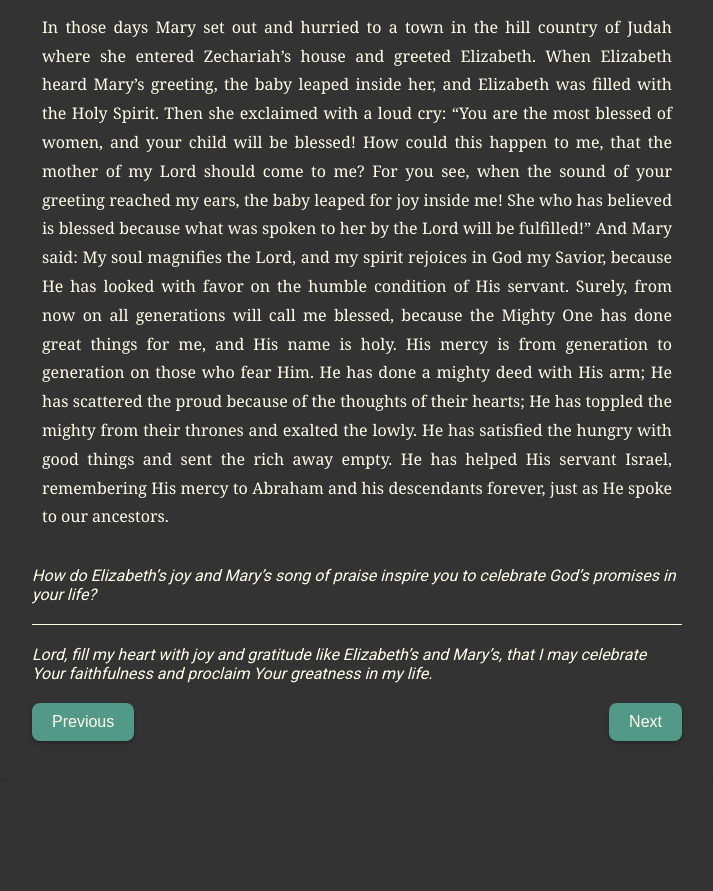
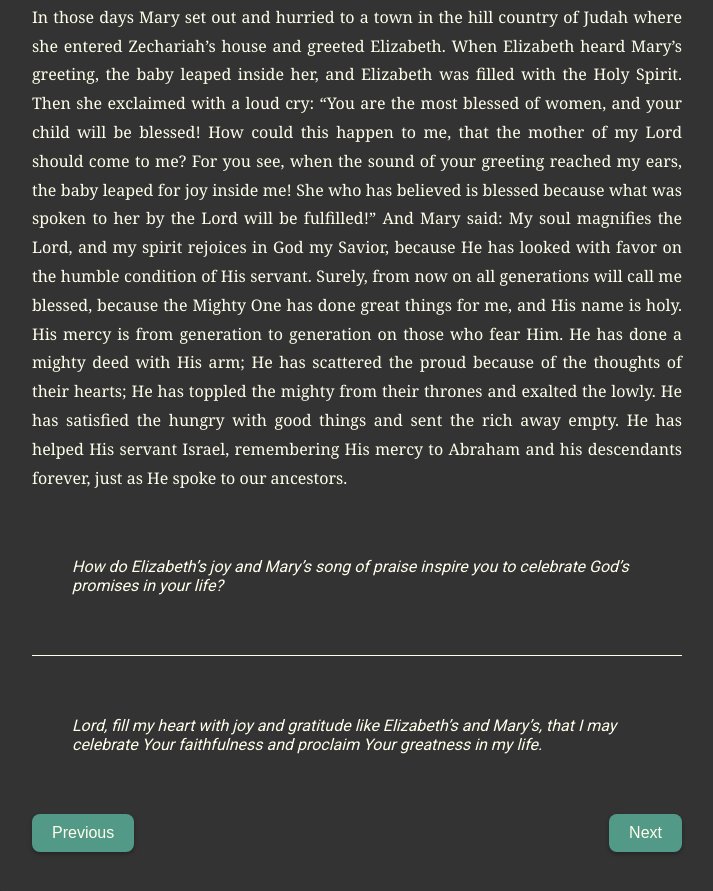
Before and after one commit to ccox0719/tray, a plain HTML site: page index.html in a window 1280 px wide. Shown: the part 285-1176 px from the top of the page, without its empty margins (283-996 px from the left). Before the commit the page ends 1066 px from the top, so only its background shows below. Drawn offline with nearby package versions, Linux system fonts and the light colour scheme; a web font is replaced by a local one.

Commit message:
Update index.html

```diff
--- a/index.html
+++ b/index.html
@@ -59,7 +59,6 @@
       line-height: 1.8;
       text-align: justify;
       color: #FFFFEA;
-      padding: 10px;
       margin-bottom: 25px;
     }
 
@@ -67,6 +66,7 @@
       font-size: 1em;
       font-style: italic;
       color: #FFFFEA;
+      padding: 40px;
       margin-bottom: 20px;
     }
 
@@ -79,6 +79,7 @@
       font-size: 1em;
       font-style: italic;
       color: #FFFFEA;
+      padding: 40px;
       margin-bottom: 20px;
     }
 
```
